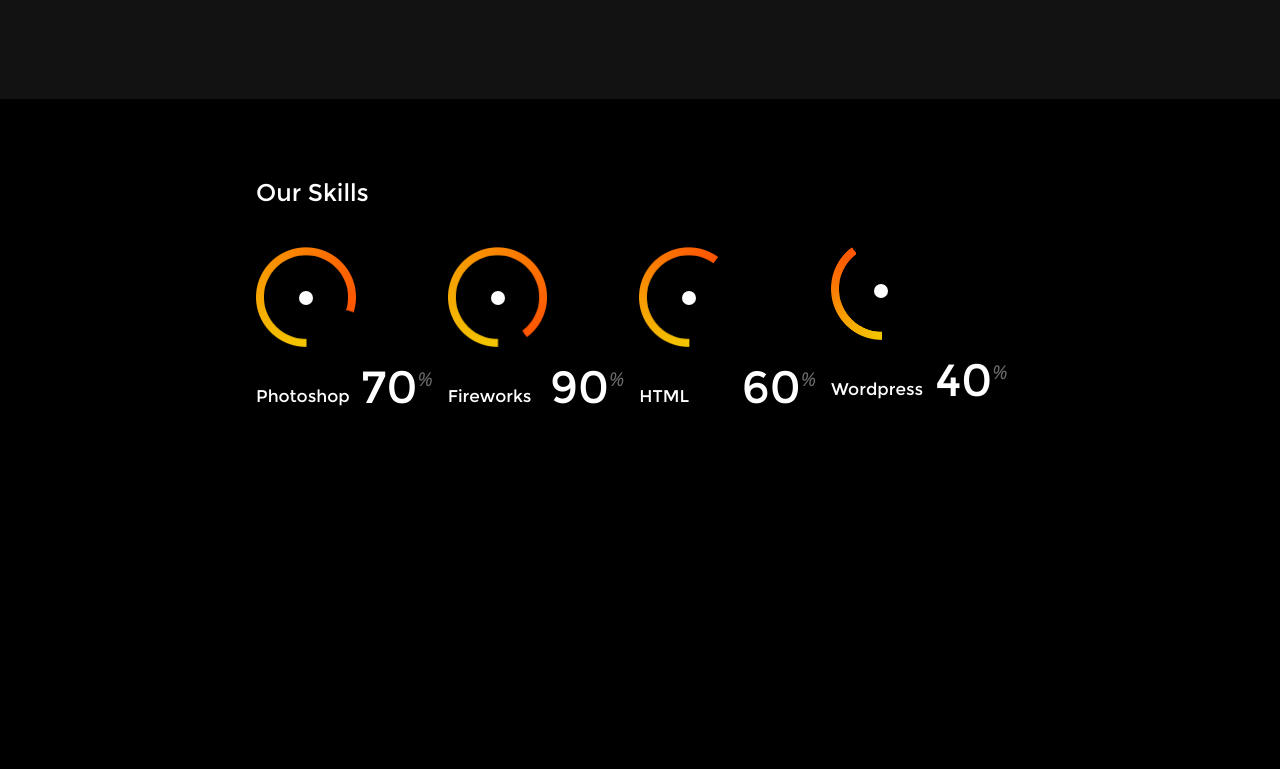
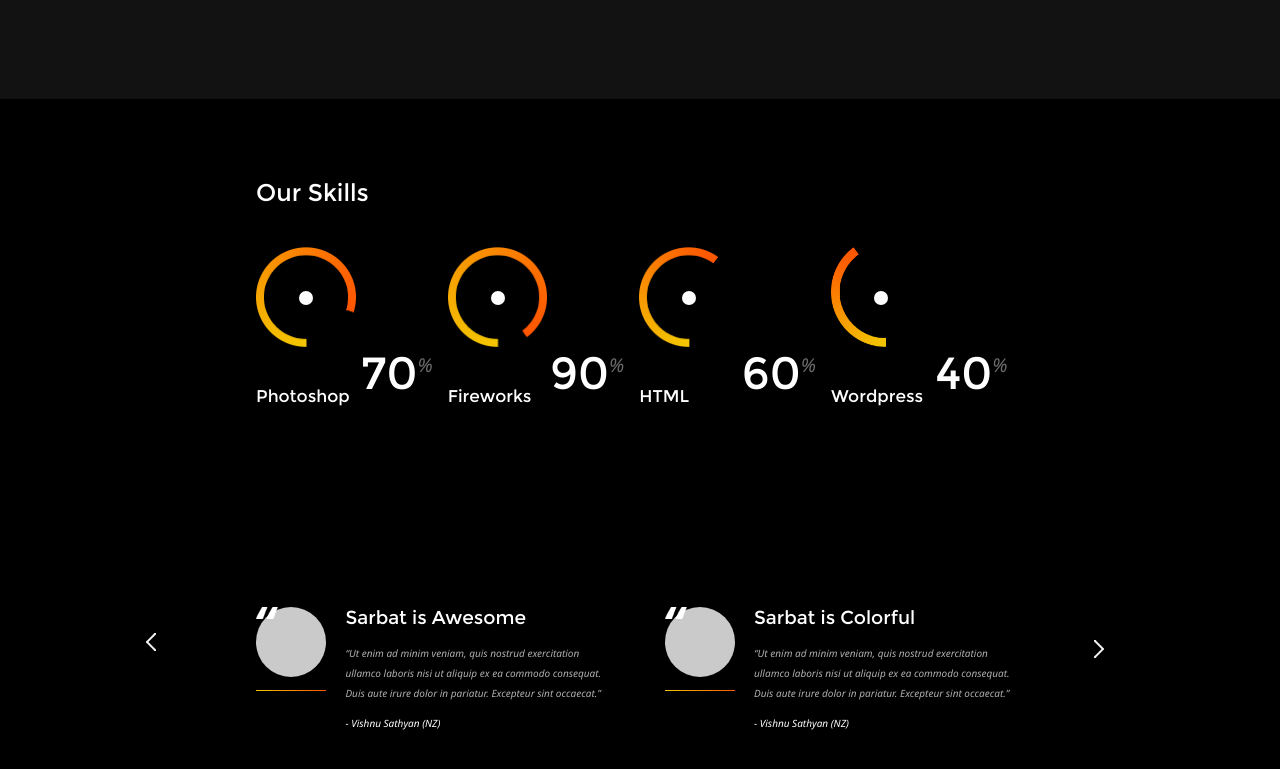
Before and after one commit to arthurmyr/sarbat, a website: page public/index.html in a window 1280 px wide. Shown: the part 3673-4442 px from the top of the page. Drawn offline with Linux system fonts and the light colour scheme.

Commit message:
Finish comment part in #section-6

```diff
--- a/public/index.html
+++ b/public/index.html
@@ -239,6 +239,7 @@
 
   <section id="section-6">
     <h2>Our Skills</h2>
+    <div id='gauge-container'>
       <div>
         <img src='img/gauge-70.png' alt='Skill gauge'>
         <div class='circle'></div>
@@ -263,7 +264,35 @@
         <h3>Wordpress</h3>
         <span>40<em>%</em></span>
       </div>
-
+    </div>
+    <div id='comments'>
+      <img src='img/left-arrow.png' alt='Left Arrow'>
+      <div>
+        <div>
+          <div class='round'></div>
+          <img src='img/quotation-mark.png' alt='Quotation Mark'>
+          <div class='hr'></div>
+        </div>
+        <div>
+          <h3>Sarbat is Awesome</h3>
+          <p>“Ut enim ad minim veniam, quis nostrud exercitation ullamco laboris nisi ut aliquip ex ea commodo consequat. Duis aute irure dolor in pariatur. Excepteur sint occaecat.”</p>
+          <p>- Vishnu Sathyan (NZ)</p>
+        </div>
+      </div>
+      <div>
+        <div>
+          <div class='round'></div>
+          <img src='img/quotation-mark.png' alt='Quotation Mark'>
+          <div class='hr'></div>
+        </div>
+        <div>
+          <h3>Sarbat is Colorful</h3>
+          <p>“Ut enim ad minim veniam, quis nostrud exercitation ullamco laboris nisi ut aliquip ex ea commodo consequat. Duis aute irure dolor in pariatur. Excepteur sint occaecat.”</p>
+          <p>- Vishnu Sathyan (NZ)</p>
+        </div>
+      </div>
+      <img src='img/right-arrow.png' alt='Left Arrow'>
+    </div>
   </section>
 
   <section id="section-7">
--- a/public/sass/_style.scss
+++ b/public/sass/_style.scss
@@ -424,7 +424,7 @@
     margin-bottom: 40px;
     text-align: left;
   }
-  > div {
+  #gauge-container div {
     position: relative;
     float: left;
     display: inline-block;
@@ -468,8 +468,78 @@
       bottom: 56px;
     }
   }
-  > div:nth-child(5) img {
+  .gauge-container div:nth-child(4) img {
       height: 93px;
       margin-right: 0;
   }
+  #comments {
+    position: relative;
+    > img {
+      position: absolute;
+      width: 10px;
+    }
+    > img:first-child {
+      top: 26px;
+      left: -110px;
+    }
+    > img:last-child {
+      top: 33px;
+      right: -80px;
+    }
+    margin-top: 400px;
+    > div {
+      display: inline-block;
+    }
+    > div:fnth-child(2) {
+      margin-right: 20px;
+      float: left;
+    }
+    > div:nth-child(3) {
+      float: right;
+    }
+    div > div:first-child {
+      width: 75px;
+      display: inline-block;
+      position: relative;
+      margin-right: 10px;
+      vertical-align: top;
+      .round {
+        width: 70px;
+        height: 70px;
+        border-radius: 50%;
+        background-color: #cacaca;
+      }
+      img {
+        width: 22px;
+        position: absolute;
+        top: 0px;
+        left: 0px;
+      }
+      .hr {
+        width: 70px;
+        height: 1px;
+        @include background-gradient(#f3c400, #ff5601);
+      }
+    }
+    div > div:last-child {
+      display: inline-block;
+      width: 270px;
+      h3 {
+        margin-bottom: 15px;
+      }
+      p:nth-child(2) {
+        font-family: 'Noto Sans', sans-serif;
+        font-size: 10px;
+        font-style: italic;
+        color: #b0b0b0;
+        margin-bottom: 15px;
+        line-height: 20px;
+      }
+      p:nth-child(3) {
+        color: white;
+        font-size: 10px;
+        font-style: italic;
+      }
+    }
+  }
 }
```
Also changed, not shown: public/img/left-arrow.png (added), public/img/right-arrow.png (added), public/main.css. Lines whose indentation alone changed are shown as unchanged.
